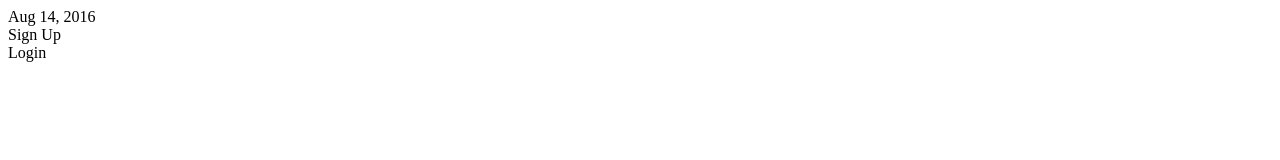
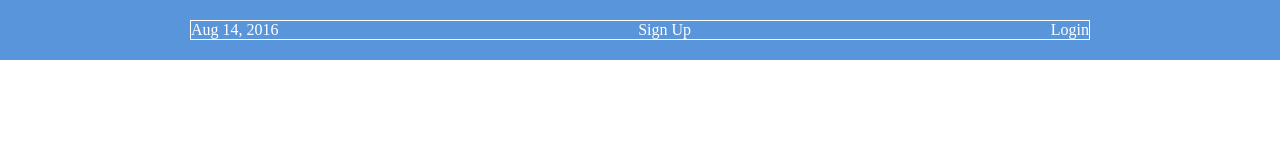
Before and after one commit to benjyongzh/flexbox-introduction, a plain HTML site: page interneting-is-hard/flexbox.html in a window 1280 px wide. Drawn offline with Linux system fonts and the light colour scheme.

Commit message:
Fix link tag in html

```diff
--- a/interneting-is-hard/flexbox.html
+++ b/interneting-is-hard/flexbox.html
@@ -5,7 +5,7 @@
     <meta http-equiv="X-UA-Compatible" content="IE=edge">
     <meta name="viewport" content="width=device-width, initial-scale=1.0">
     <title>Flexbox Intro</title>
-    <link rel="stylesheet" src="styles.css">
+    <link rel="stylesheet" href="styles.css">
 </head>
 <body>
     <div class='menu-container'>
--- a/interneting-is-hard/styles.css
+++ b/interneting-is-hard/styles.css
@@ -8,9 +8,13 @@
     color: #fff;
     background-color: #5995DA;  /* Blue */
     padding: 20px 0;
+    display: flex;
+    justify-content: center;
   }
 
   .menu {
     border: 1px solid #fff;  /* For debugging */
     width: 900px;
+    display: flex;
+    justify-content: space-between;
   }
```
